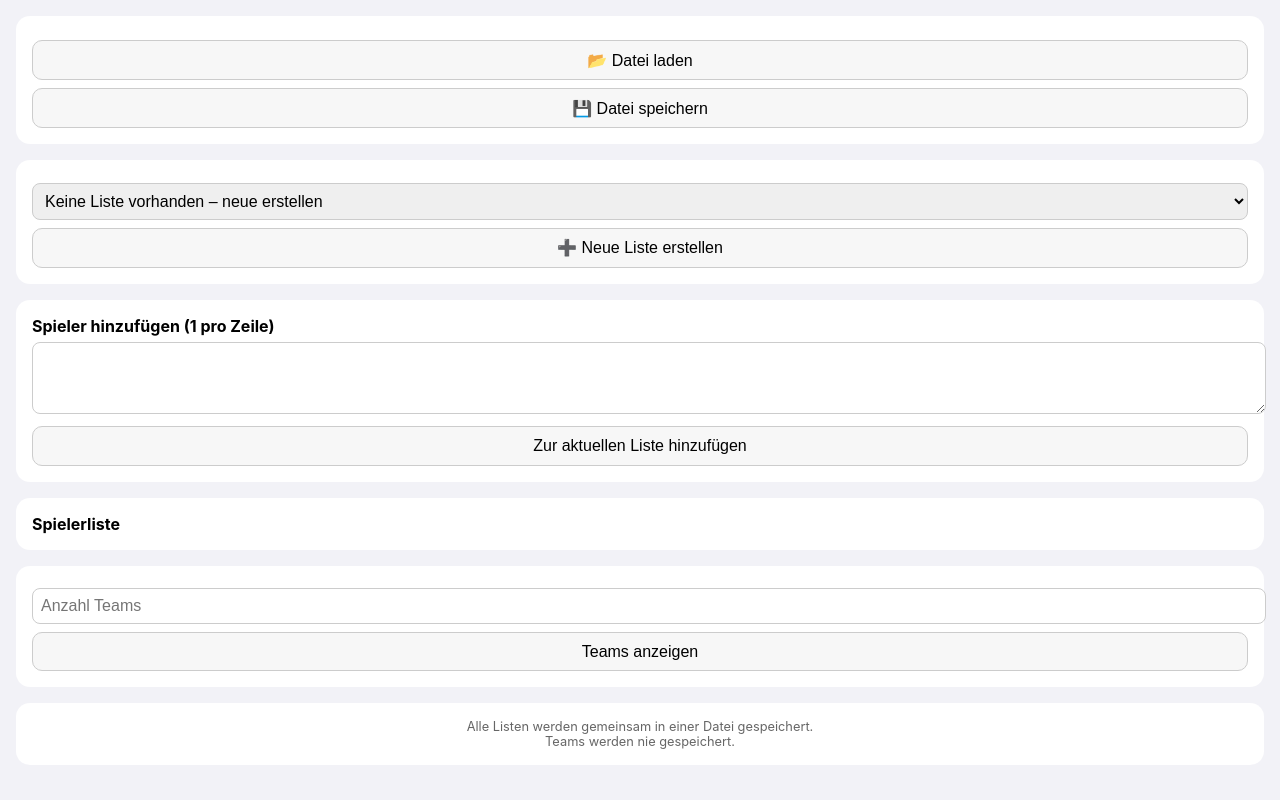
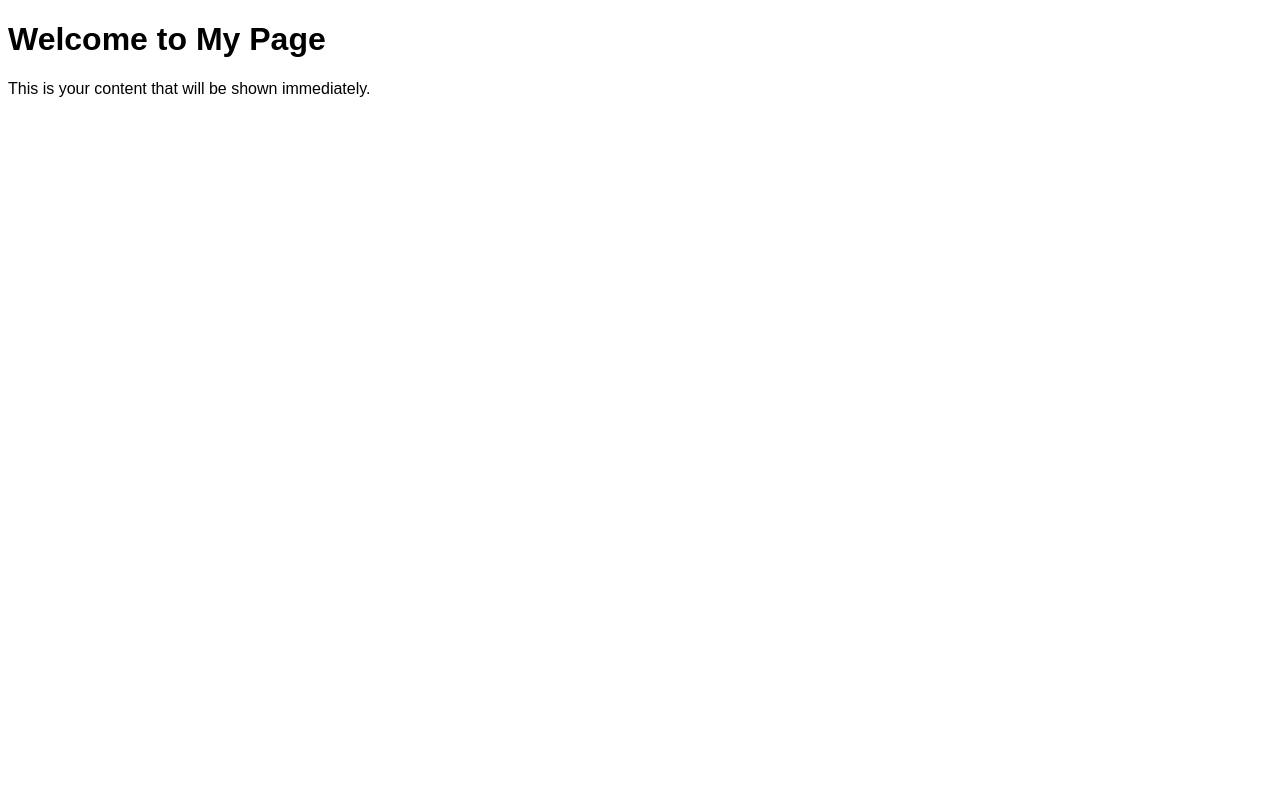
Before and after one commit to schorschi72/Teameinteilung-Iphone, a plain HTML site: page index.html in a window 1280 px wide. Drawn offline with Linux system fonts and the light colour scheme.

Commit message:
Improve index.html for better visibility and loading behavior.

```diff
--- a/index.html
+++ b/index.html
@@ -1,266 +1,22 @@
 <!DOCTYPE html>
-<html lang="de">
+<html>
 <head>
     <meta charset="UTF-8">
-<meta name="viewport" content="width=device-width, initial-scale=1">
-
-<title>Teams</title>
-
+    <meta name="viewport" content="width=device-width, initial-scale=1.0">
+    <title>Improved Visibility Page</title>
     <style>
-body{
-  font-family:-apple-system,BlinkMacSystemFont,sans-serif;
-  background:#f2f2f7;
-  margin:1rem;
-}
-
-section{
-  background:#fff;
-  border-radius:14px;
-  padding:1rem;
-  margin-bottom:1rem;
-}
-
-button{
-  width:100%;
-  padding:.6rem;
-  font-size:1rem;
-  border-radius:10px;
-  border:1px solid #ccc;
-  background:#f7f7f7;
-  margin-top:.5rem;
-}
-
-input,textarea,select{
-  width:100%;
-  padding:.5rem;
-  font-size:1rem;
-  border-radius:8px;
-  border:1px solid #ccc;
-  margin-top:.4rem;
-}
-
-.player{
-  display:grid;
-  grid-template-columns:auto 1fr auto;
-  gap:.5rem;
-  align-items:center;
-  margin-top:.5rem;
-}
-
-.slider{ width:80px; }
-.team{ margin-top:.8rem; }
-
-.small{
-  font-size:.8rem;
-  color:#666;
-  text-align:center;
-}
+        body { font-family: Arial, sans-serif; }
+        .loading { display: none; }
     </style>
 </head>
-
 <body>
-
-<section>
-  <button onclick="loadFile()">📂 Datei laden</button>
-  <button onclick="saveFile()">💾 Datei speichern</button>
-  <input type="file" id="fileInput" hidden>
-</section>
-
-<section>
-  <select id="listSelect" onchange="selectList()"></select>
-  <button onclick="createNewList()">➕ Neue Liste erstellen</button>
-</section>
-
-<section>
-  <strong>Spieler hinzufügen (1 pro Zeile)</strong>
-  <textarea id="bulkInput" rows="3"></textarea>
-  <button onclick="addBulk()">Zur aktuellen Liste hinzufügen</button>
-</section>
-
-<section>
-  <strong>Spielerliste</strong>
-  <div id="players"></div>
-</section>
-
-<section>
-  <input id="teamCount" type="number" min="2" placeholder="Anzahl Teams">
-  <button onclick="buildTeams()">Teams anzeigen</button>
-  <div id="teams"></div>
-</section>
-
-<section class="small">
-  Alle Listen werden gemeinsam in einer Datei gespeichert.<br>
-  Teams werden nie gespeichert.
-</section>
+    <div id="content" class="loading">
+        <h1>Welcome to My Page</h1>
+        <p>This is your content that will be shown immediately.</p>
+    </div>
 
     <script>
-let data = { lists:{} };
-let currentList = null;
-
-/* ---------- LISTEN ---------- */
-
-function refreshListSelect(){
-  listSelect.innerHTML="";
-  const names = Object.keys(data.lists);
-
-  if(names.length === 0){
-    const o = document.createElement("option");
-    o.textContent = "Keine Liste vorhanden – neue erstellen";
-    o.disabled = true;
-    o.selected = true;
-    listSelect.appendChild(o);
-    currentList = null;
-    return;
-  }
-
-  names.forEach(name=>{
-    const o=document.createElement("option");
-    o.value=name;
-    o.textContent=name;
-    listSelect.appendChild(o);
-  });
-
-  if(!currentList || !data.lists[currentList]){
-    currentList = names[0];
-  }
-
-  listSelect.value = currentList;
-}
-
-function selectList(){
-  currentList = listSelect.value;
-  renderPlayers();
-  teams.innerHTML="";
-}
-
-function createNewList(){
-  const name = prompt("Name der neuen Liste:");
-  if(!name) return;
-
-  if(data.lists[name]){
-    alert("Diese Liste existiert bereits.");
-    return;
-  }
-
-  data.lists[name] = [];
-  currentList = name;
-
-  refreshListSelect();
-  renderPlayers();
-  teams.innerHTML="";
-}
-
-/* ---------- SPIELER ---------- */
-
-function renderPlayers(){
-  players.innerHTML="";
-  if(!currentList) return;
-
-  data.lists[currentList].forEach(p=>{
-    players.innerHTML += `
-      <div class="player">
-        <input type="checkbox" ${p.on ? "checked" : ""}
-          onchange="p.on = !p.on">
-        <span>${p.name}</span>
-        <input class="slider" type="range" min="1" max="4"
-          value="${p.str}" onchange="p.str = this.value">
-      </div>`;
-  });
-}
-
-function addBulk(){
-  if(!currentList){
-    alert("Bitte zuerst eine Liste erstellen.");
-    return;
-  }
-
-  bulkInput.value.split("\n").forEach(line=>{
-    const name = line.trim();
-    if(!name) return;
-
-    data.lists[currentList].push({
-      name,
-      str: 2,
-      on: true
-    });
-  });
-
-  bulkInput.value = "";
-  renderPlayers();
-}
-
-/* ---------- TEAMS ---------- */
-
-function shuffle(a){
-  for(let i=a.length-1;i>0;i--){
-    const j=Math.floor(Math.random()*(i+1));
-    [a[i],a[j]]=[a[j],a[i]];
-  }
-}
-
-function buildTeams(){
-  const n = parseInt(teamCount.value);
-  if(!currentList || !n) return;
-
-  const buckets = {1:[],2:[],3:[],4:[]};
-
-  data.lists[currentList]
-    .filter(p => p.on)
-    .forEach(p => buckets[p.str].push(p));
-
-  let ordered=[];
-  [4,3,2,1].forEach(s=>{
-    shuffle(buckets[s]);
-    ordered = ordered.concat(buckets[s]);
-  });
-
-  const teamsArr = Array.from({length:n},()=>[]);
-  ordered.forEach((p,i)=>teamsArr[i%n].push(p));
-
-  teams.innerHTML="";
-  teamsArr.forEach((t,i)=>{
-    const sum = t.reduce((a,p)=>a+Number(p.str),0);
-    teams.innerHTML += `
-      <div class="team">
-        <strong>Team ${i+1} (Σ ${sum})</strong><br>
-        ${t.map(p=>`${p.name} (${p.str})`).join("<br>")}
-      </div>`;
-  });
-}
-
-/* ---------- DATEI ---------- */
-
-function saveFile(){
-  const blob = new Blob(
-    [JSON.stringify(data,null,2)],
-    {type:"application/json"}
-  );
-  const a = document.createElement("a");
-  a.href = URL.createObjectURL(blob);
-  a.download = "spielerlisten.json";
-  a.click();
-}
-
-function loadFile(){
-  fileInput.value="";
-  fileInput.click();
-}
-
-fileInput.onchange = e => {
-  const r = new FileReader();
-  r.onload = () => {
-    data = JSON.parse(r.result) || {lists:{}};
-    currentList = null;
-    refreshListSelect();
-    renderPlayers();
-    teams.innerHTML="";
-  };
-  r.readAsText(e.target.files[0]);
-};
-
-/* Initial */
-refreshListSelect();
+        document.getElementById('content').style.display = 'block';
     </script>
-
 </body>
 </html>
```
Lines whose indentation alone changed are shown as unchanged.
